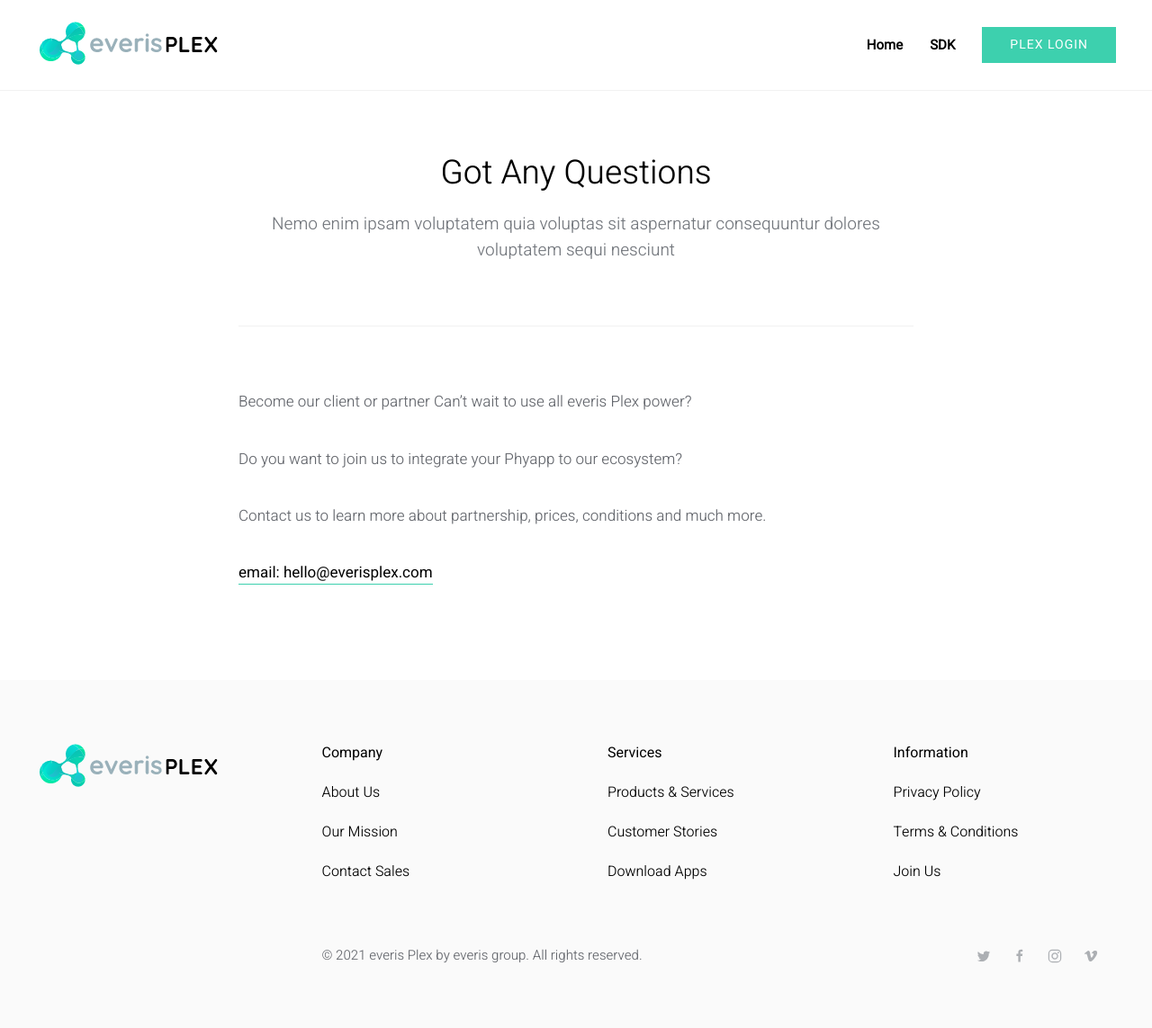
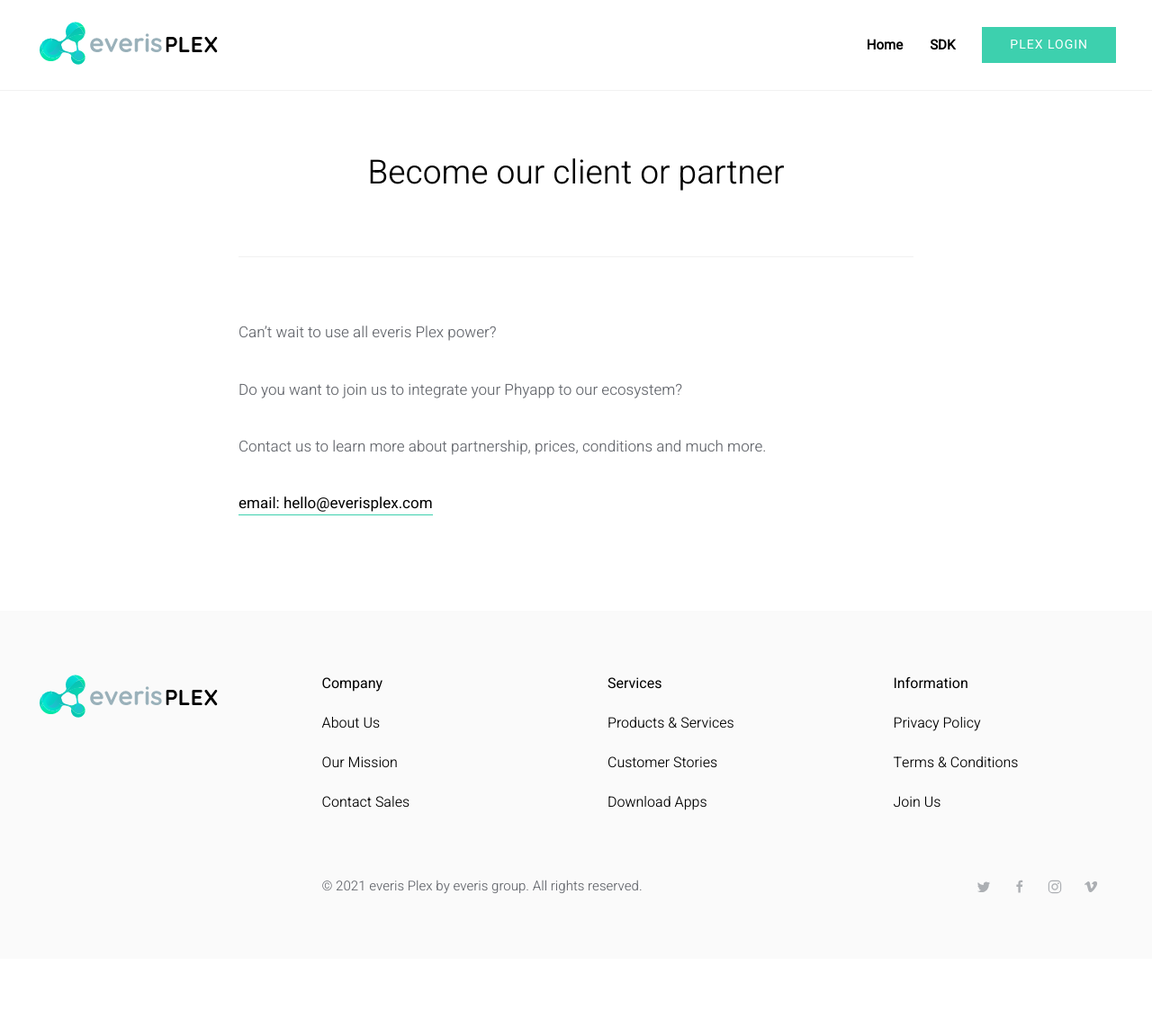
Before and after one commit to everisplex/everisplex.github.io, a Jekyll site: the page built from contact.md, in a window 1280 px wide. Shown: the whole page at 90% size. Built offline with Jekyll 4.4.1, drawn with Linux system fonts in a browser that asks for light colours; after the commit the page ends 1066 px from its top, so only the background shows below that.

Commit message:
about page updated

```diff
--- a/contact.md
+++ b/contact.md
@@ -1,12 +1,11 @@
 ---
 layout: page
 width: xsmall
-title: Got Any Questions
-subtitle: Nemo enim ipsam voluptatem quia voluptas sit aspernatur consequuntur dolores voluptatem sequi nesciunt
+title: Become our client or partner
 permalink: /contact/
 ---
 
-Become our client or partner
+
 Can’t wait to use all everis Plex power?
 
 Do you want to join us to integrate your Phyapp to our ecosystem?
```
